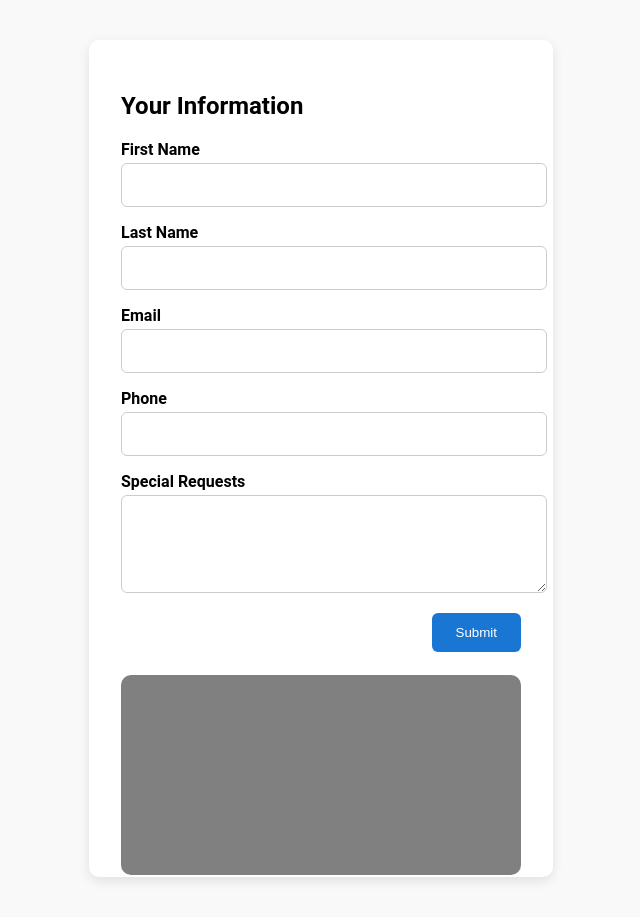
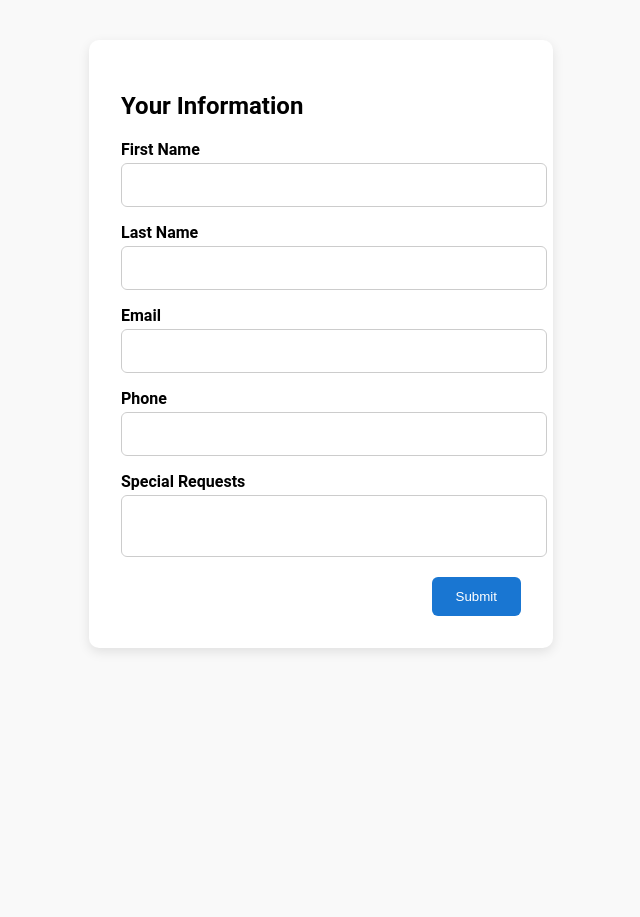
Before and after one commit to Doonminus2/AnimeJSV4-Form, a website built with Vite: page index.html in a window 1280 px wide. Shown: the whole page, without its empty margins (319-959 px from the left). After the commit the page ends 800 px from the top, so only its background shows below. Built offline with nearby package versions, Linux system fonts and the light colour scheme.

Commit message:
fix label

```diff
--- a/index.html
+++ b/index.html
@@ -19,10 +19,12 @@
         <label for="phone">Phone</label>
         <input type="tel" id="phone" name="phone" />
         <label for="specialRequests">Special Requests</label>
-        <textarea id="specialRequests" rows="4"></textarea>
-        <button type="submit">Submit</button>
+        <textarea id="specialRequests" rows="2"></textarea>
+        <div class="form-actions">
+    <button type="submit">Submit</button>
+  </div>
       </form>
-      <div class="animated-box" id="animatedBox"></div>
+
     </div>
     <script type="module" src="/main.js"></script>
   </body>
--- a/style.css
+++ b/style.css
@@ -35,13 +35,28 @@ button {
   border: none;
   border-radius: 6px;
   cursor: pointer;
-  float: right;
+
 }
 
 .animated-box {
   width: 100%;
   height: 200px;
-  background-color: gray;
+  background-color: white;
   border-radius: 10px;
   margin-top: 2rem;
 }
+
+
+.form-actions {
+  text-align: right;
+}
+
+textarea {
+  width: 100%;
+  padding: 0.75rem;
+  margin-bottom: 1rem;
+  border: 1px solid #ccc;
+  border-radius: 6px;
+  font-size: 1rem;
+  resize: none;
+}
```
